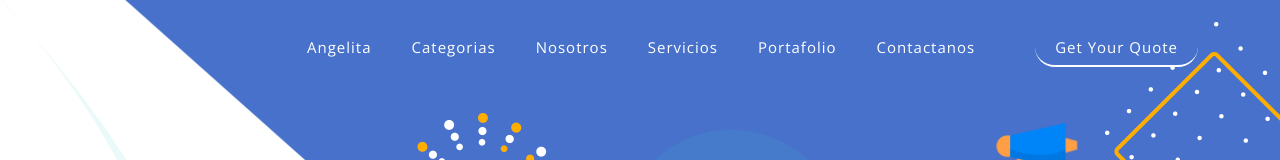
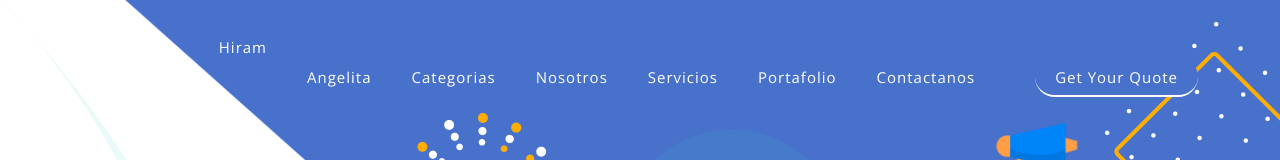
Before and after one commit to angelavaa/demo, a plain HTML site: page index.html in a window 1280 px wide. Shown: the part 103-263 px from the top of the page. Drawn offline with nearby package versions, Linux system fonts and the light colour scheme.

Commit message:
Agregue a hiram

```diff
--- a/index.html
+++ b/index.html
@@ -59,6 +59,8 @@ https://templatemo.com/tm-563-seo-dream
             </a>
             <!-- ***** Logo End ***** -->
             <!-- ***** Menu Start ***** -->
+            <ul class="nav">
+              <li class="scroll-to-section"><a href="#top" class="active">Hiram</a></li>
             <ul class="nav">
               <li class="scroll-to-section"><a href="#top" class="active">Angelita</a></li>
               <li class="scroll-to-section"><a href="#features">Categorias</a></li>
```
